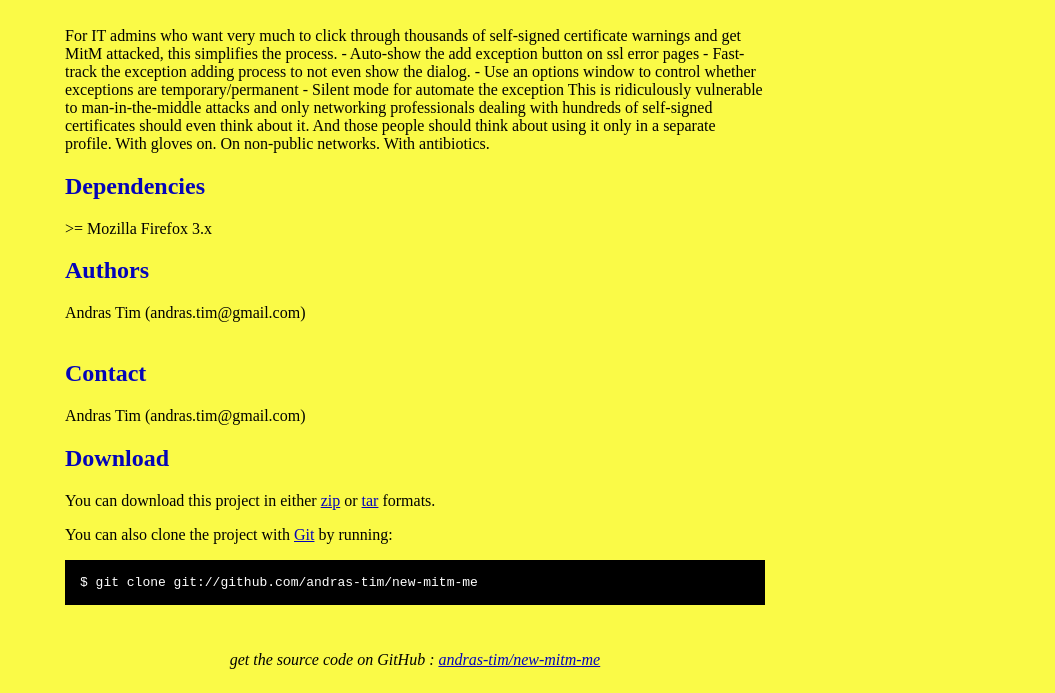
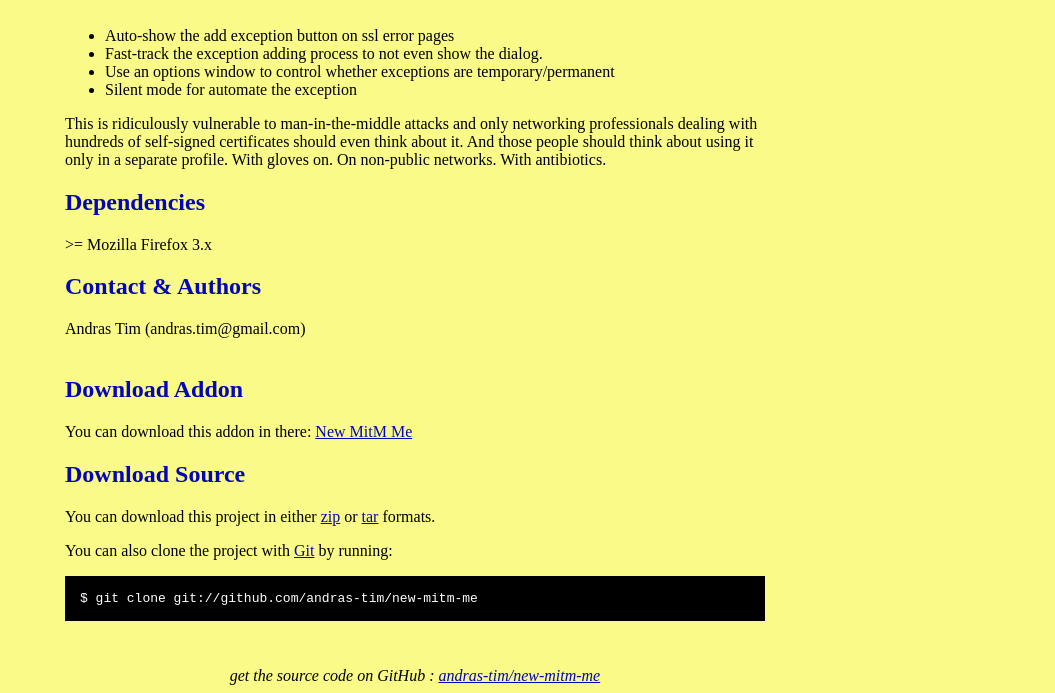
Before and after one commit to andras-tim/mitm-me, a plain HTML site: page index.html in a window 1280 px wide. Shown: the part 372-1065 px from the top of the page, without its empty margins (225-1280 px from the left). Drawn offline with Linux system fonts and the light colour scheme.

Commit message:
Customize default page

```diff
--- a/index.html
+++ b/index.html
@@ -2,13 +2,12 @@
 <html>
 <head>
   <meta charset='utf-8'>
-
-  <title>andras-tim/new-mitm-me @ GitHub</title>
+  <title>New MitM Me @ GitHub</title>
 
   <style type="text/css">
     body {
       margin-top: 1.0em;
-      background-color: #fafa47;
+      background-color: #fafa88;
       font-family: "Helvetica,Arial,FreeSans";
       color: #000000;
     }
@@ -36,6 +35,8 @@
   <div id="container">
 
     <div class="download">
+      <a href="http://addons.mozilla.org/firefox/addon/new-mitm-me-cert-error-bypass">
+        <img border="0" width="90" src="image/addon.png"></a>
       <a href="http://github.com/andras-tim/new-mitm-me/zipball/master">
         <img border="0" width="90" src="http://github.com/images/modules/download/zip.png"></a>
       <a href="http://github.com/andras-tim/new-mitm-me/tarball/master">
@@ -49,28 +50,23 @@
       For IT admins who want very much to click through thousands of self-signed certificate warnings and get MitM attacked, this simplifies the process. - This addon is based on johnath's MitM Me (SSL Error Bypass) addon. Unfortunately not developed further and also increased the request, so I decided to continue the development.
     </div>
 
-    <p>For IT admins who want very much to click through thousands of self-signed certificate warnings and get MitM attacked, this simplifies the process.
-
-- Auto-show the add exception button on ssl error pages
-
-- Fast-track the exception adding process to not even show the dialog.
-
-- Use an options window to control whether exceptions are temporary/permanent
-
-- Silent mode for automate the exception
-
-This is ridiculously vulnerable to man-in-the-middle attacks and only networking professionals dealing with hundreds of self-signed certificates should even think about it. And those people should think about using it only in a separate profile. With gloves on. On non-public networks. With antibiotics.</p><h2>Dependencies</h2>
+    <ul>
+<li>Auto-show the add exception button on ssl error pages</li>
+<li>Fast-track the exception adding process to not even show the dialog.</li>
+<li>Use an options window to control whether exceptions are temporary/permanent</li>
+<li>Silent mode for automate the exception</li>
+</ul>
+</p>This is ridiculously vulnerable to man-in-the-middle attacks and only networking professionals dealing with hundreds of self-signed certificates should even think about it. And those people should think about using it only in a separate profile. With gloves on. On non-public networks. With antibiotics.</p><h2>Dependencies</h2>
 <p>>= Mozilla Firefox 3.x</p>
-<h2>Authors</h2>
-<p>Andras Tim (andras.tim@gmail.com)
-<br/>
-<br/>      </p>
-<h2>Contact</h2>
-<p>Andras Tim (andras.tim@gmail.com)
-<br/>      </p>
+<h2>Contact & Authors</h2>
+<p>Andras Tim (andras.tim@gmail.com)<br/><br/>      </p>
 
 
-    <h2>Download</h2>
+    <h2>Download Addon</h2>
+    <p>
+      You can download this addon in there: <a href="http://addons.mozilla.org/firefox/addon/new-mitm-me-cert-error-bypass">New MitM Me</a>
+    </p>
+    <h2>Download Source</h2>
     <p>
       You can download this project in either
       <a href="http://github.com/andras-tim/new-mitm-me/zipball/master">zip</a> or
```
Also changed, not shown: image/addon.png (added).
